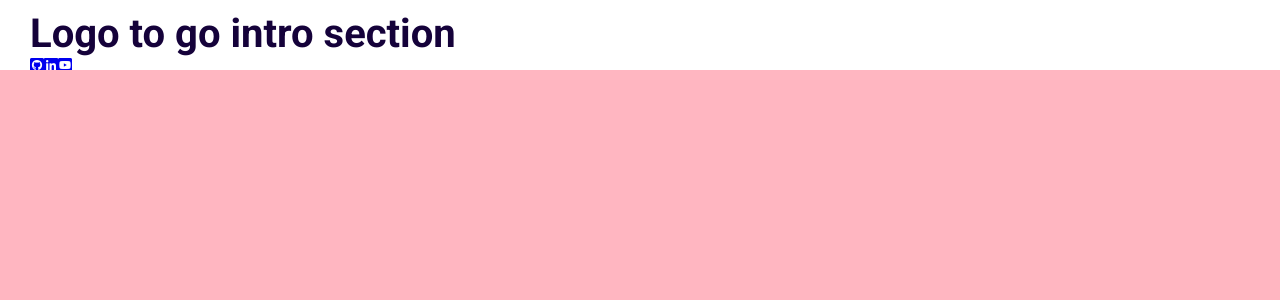
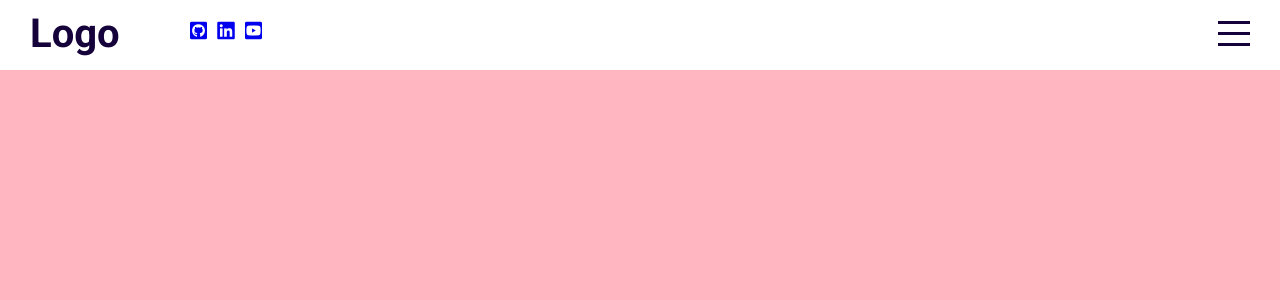
Before and after one commit to Hanieh-Mohseni/Portfolio, a React (Create React App) app in the folder client/: page / in a window 1280 px wide. Shown: the top 300 px of the page. Built offline with nearby package versions, Linux system fonts and the light colour scheme.

Commit message:
Topbar menu animation

```diff
--- a/client/src/App.jsx
+++ b/client/src/App.jsx
@@ -7,6 +7,7 @@
 import Contact from "./Components/contact/Contact";
 import "./app.scss"
 import { useState } from 'react';
+
 
 const App=()=> {
   const [menuOpen,setMenuOpen]=useState(false);
--- a/client/src/Components/topbar/Topbar.jsx
+++ b/client/src/Components/topbar/Topbar.jsx
@@ -1,29 +1,42 @@
-import React from 'react';
-import './topbar.scss';
+import React from "react";
+import "./topbar.scss";
 
-const Topbar=()=> {
-  return(
-       <div className='topbar'>
+const Topbar = ({menuOpen,setMenuOpen}) => {
+  return (
+    <div className={"topbar " + (menuOpen && "active") }>
       <div className="wrapper">
         <div className="left">
-             <a href='#intro' className='logo'>Logo to go intro section</a>
-             <div className='itemContainer'>
+          <a href="#intro" className="logo">
+            Logo
+          </a>
+          <div className="itemContainer">
+            <div className="icon">
               <a href="https://github.com/Hanieh-Mohseni">
                 <i class="fab fa-github-square"></i>
               </a>
+            </div>
+            <div className="icon">
               <a href="https://www.linkedin.com/in/haniehmohseni/">
                 <i class="fab fa-linkedin"></i>
               </a>
+            </div>
+            <div className="icon">
               <a href="https://www.youtube.com/channel/UCre2tSLgggTKcRrIOINw0OQ">
                 <i class="fab fa-youtube-square"></i>
               </a>
             </div>
           </div>
-           <div className="right"></div>
         </div>
-
+        <div className="right">
+          <div className="hamburger" onClick={()=>setMenuOpen(!menuOpen)}>
+            <span className="line1"></span>
+            <span className="line2"></span>
+            <span className="line3"></span>
           </div>
-  )
-}
+        </div>
+      </div>
+    </div>
+  );
+};
 
 export default Topbar;
--- a/client/src/Components/topbar/topbar.scss
+++ b/client/src/Components/topbar/topbar.scss
@@ -8,6 +8,7 @@
     position: fixed;
     top: 0;
     z-index: 2;
+    transition: all 1s ease;
 
     .wrapper{
         padding:  10px 30px;
@@ -16,14 +17,74 @@
         justify-content: space-between;
 
         .left{
+            display: flex;
+            align-items: center;
 
             .logo{
                 font-size: 40px;
                 font-weight: 700;
                 text-decoration: none;
                 color: inherit;
+                margin-right: 40px;
+
+            }
+
+            .itemContainer{
+                display: flex;
+                align-items: center;
+                margin-left: 30px;
+                justify-content: space-between;
+
+            }
+            .icon{
+                margin-right: 10px;
+                font-size: 20px;
+                color: black;
+            }
+        }
+
+        .right{
+            .hamburger{
+                width: 32px;
+                height: 25px;
+                display: flex;
+                flex-direction: column;
+                justify-content: space-between;
+
+                span{
+                    width: 100%;
+                    height: 3px;
+                    background-color: $mainColor;
+                    cursor: pointer;
+                    transform-origin: left ;
+                    transition: all 2s ease;
+                }
             }
         }
 
     }
+
+    &.active{
+        background-color: $mainColor;
+        color: white;
+
+        .hamburger{
+            span{
+                &:first-child{
+                    background-color: white;
+                    transform: rotate(45deg);
+                }
+                &:nth-child(2){
+                    opacity: 0;
+                }
+                &:last-child{
+                    background-color: white;
+                    transform: rotate(-45deg);
+                }
+
+            }
+        }
+
+    }
+
 }
```
Lines whose indentation alone changed are shown as unchanged.
